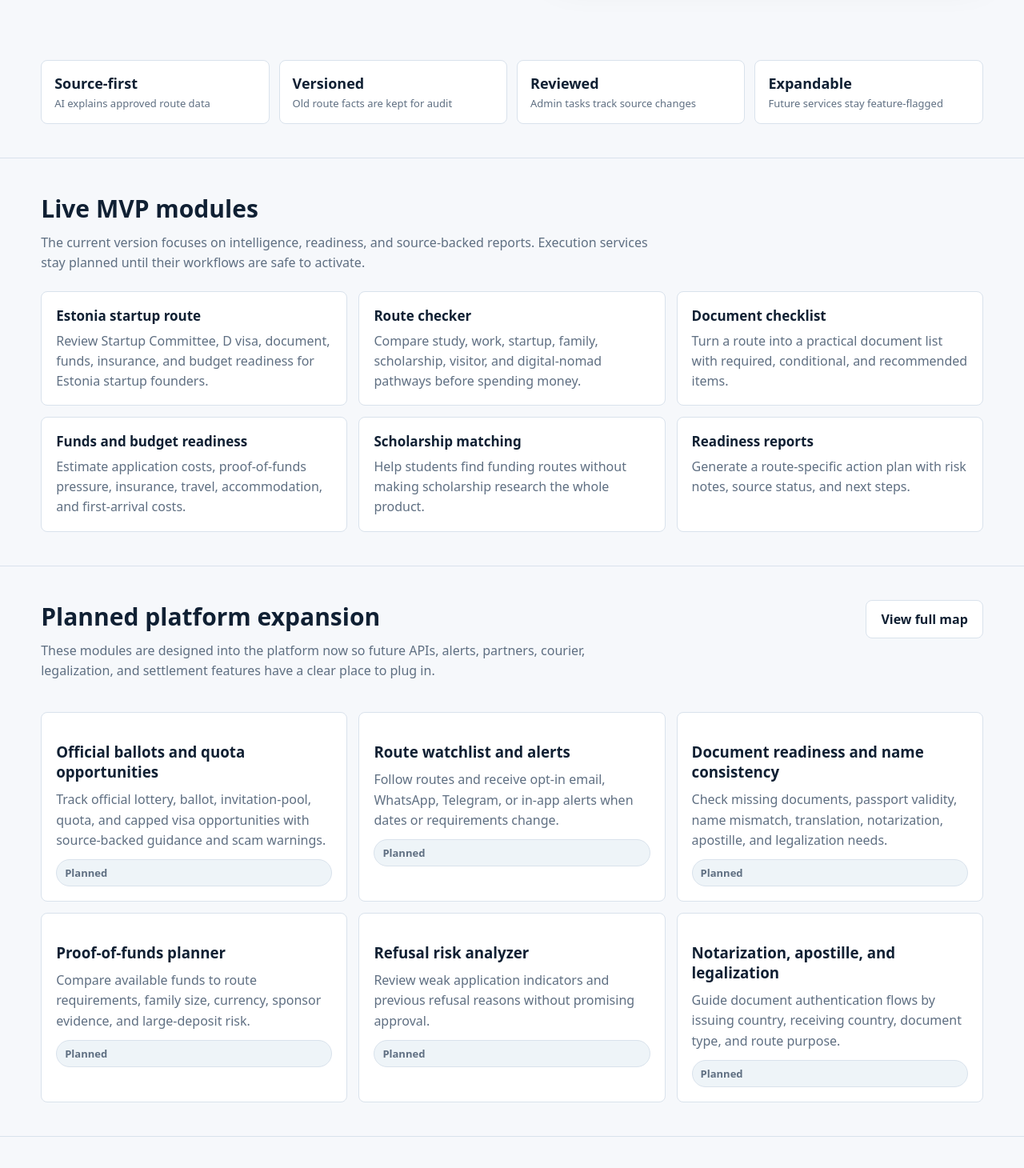
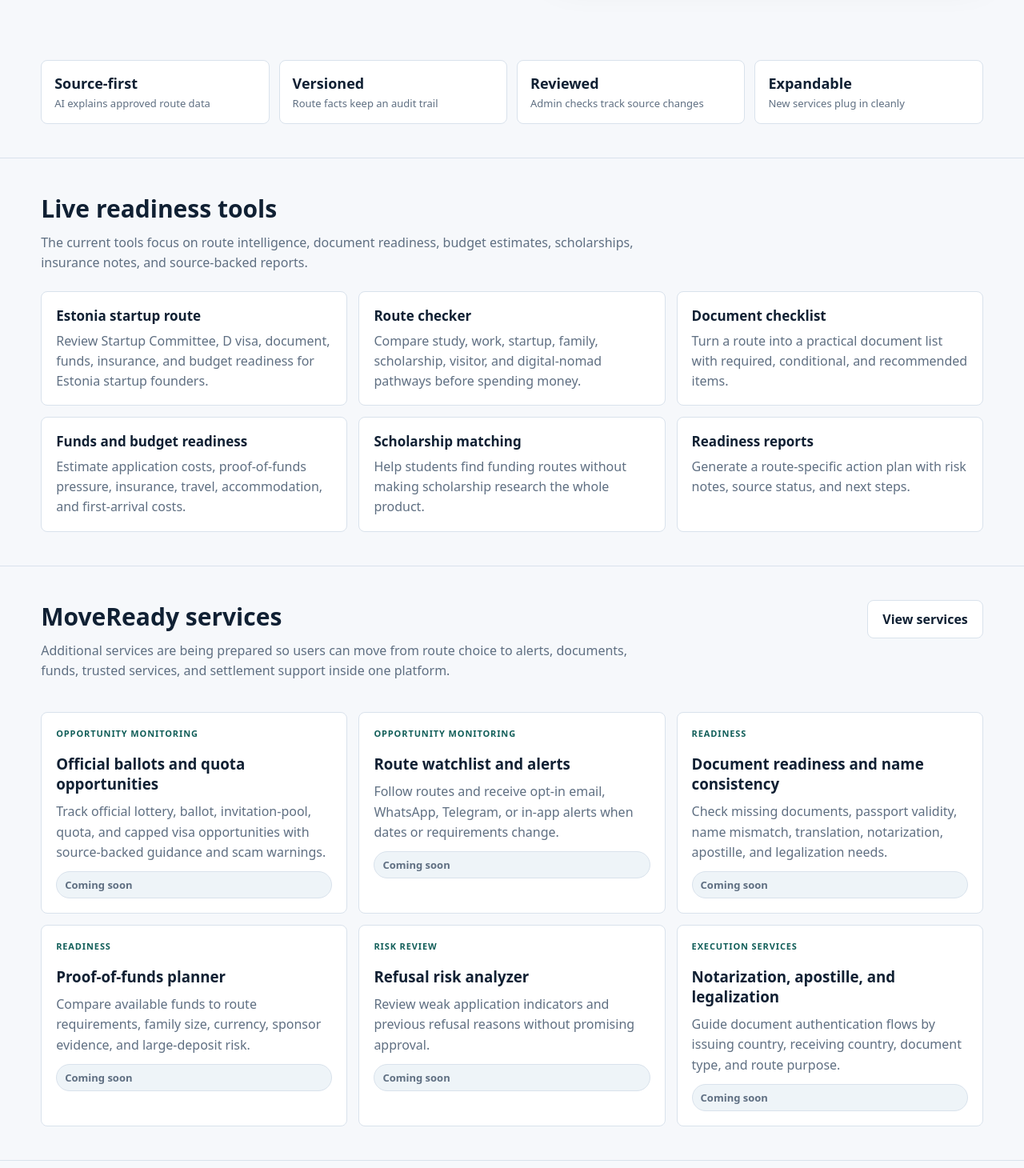
Before and after one commit to SirBM201/SirBM201-moveready-frontend, a Next.js app: page / in a window 1280 px wide. Shown: the part 630-2090 px from the top of the page at 80% size. Built offline with nearby package versions, Linux system fonts and the light colour scheme.

Commit message:
Use public launch wording on homepage

```diff
--- a/app/page.tsx
+++ b/app/page.tsx
@@ -35,10 +35,16 @@ const liveRoutes = [
 
 const trustItems = [
   { value: "Source-first", label: "AI explains approved route data" },
-  { value: "Versioned", label: "Old route facts are kept for audit" },
-  { value: "Reviewed", label: "Admin tasks track source changes" },
-  { value: "Expandable", label: "Future services stay feature-flagged" },
+  { value: "Versioned", label: "Route facts keep an audit trail" },
+  { value: "Reviewed", label: "Admin checks track source changes" },
+  { value: "Expandable", label: "New services plug in cleanly" },
 ];
+
+const availabilityLabel = {
+  available: "Available",
+  coming_soon: "Coming soon",
+  partner_approval: "Partner approval pending",
+};
 
 export default function Home() {
   const previewModules = platformModules.slice(0, 6);
@@ -54,7 +60,7 @@ export default function Home() {
           <a href="/routes/estonia-startup">Estonia Route</a>
           <a href="/route-checker">Route Checker</a>
           <a href="/country-checker">Countries</a>
-          <a href="/platform">Platform</a>
+          <a href="/platform">Services</a>
           <a href="/report-preview">Report</a>
         </nav>
       </header>
@@ -109,9 +115,9 @@ export default function Home() {
       </section>
 
       <section className="section" id="modules">
-        <h2>Live MVP modules</h2>
+        <h2>Live readiness tools</h2>
         <p className="section-intro">
-          The current version focuses on intelligence, readiness, and source-backed reports. Execution services stay planned until their workflows are safe to activate.
+          The current tools focus on route intelligence, document readiness, budget estimates, scholarships, insurance notes, and source-backed reports.
         </p>
         <div className="grid">
           {liveRoutes.map((route) => (
@@ -126,20 +132,20 @@ export default function Home() {
       <section className="section" id="platform-map">
         <div className="section-heading-row">
           <div>
-            <h2>Planned platform expansion</h2>
+            <h2>MoveReady services</h2>
             <p className="section-intro">
-              These modules are designed into the platform now so future APIs, alerts, partners, courier, legalization, and settlement features have a clear place to plug in.
+              Additional services are being prepared so users can move from route choice to alerts, documents, funds, trusted services, and settlement support inside one platform.
             </p>
           </div>
-          <a className="btn" href="/platform">View full map</a>
+          <a className="btn" href="/platform">View services</a>
         </div>
         <div className="module-preview-grid">
           {previewModules.map((module) => (
             <a className="module-tile" href={module.href} key={module.slug}>
-              <span className="overline">{module.phase}</span>
+              <span className="overline">{module.category}</span>
               <h3>{module.title}</h3>
               <p>{module.summary}</p>
-              <span className="badge">{module.status === "partner_pending" ? "Partner pending" : "Planned"}</span>
+              <span className={`badge module-status ${module.availability}`}>{availabilityLabel[module.availability]}</span>
             </a>
           ))}
         </div>
```
